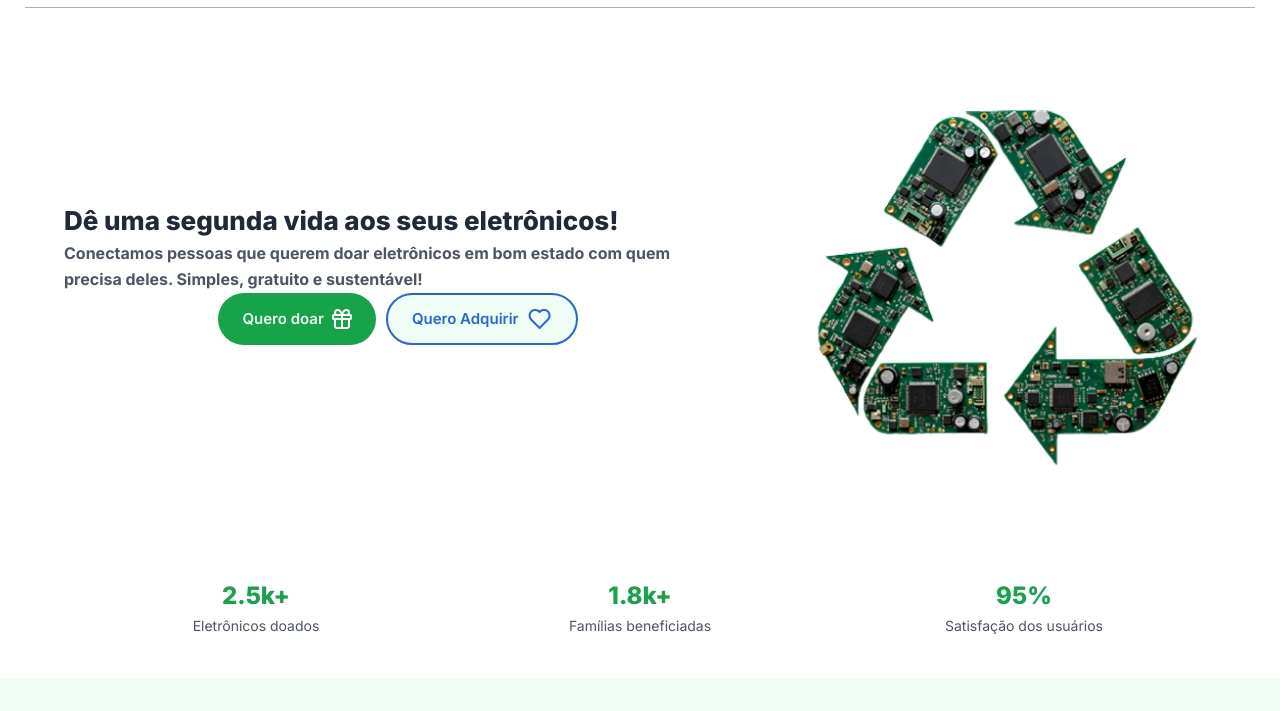
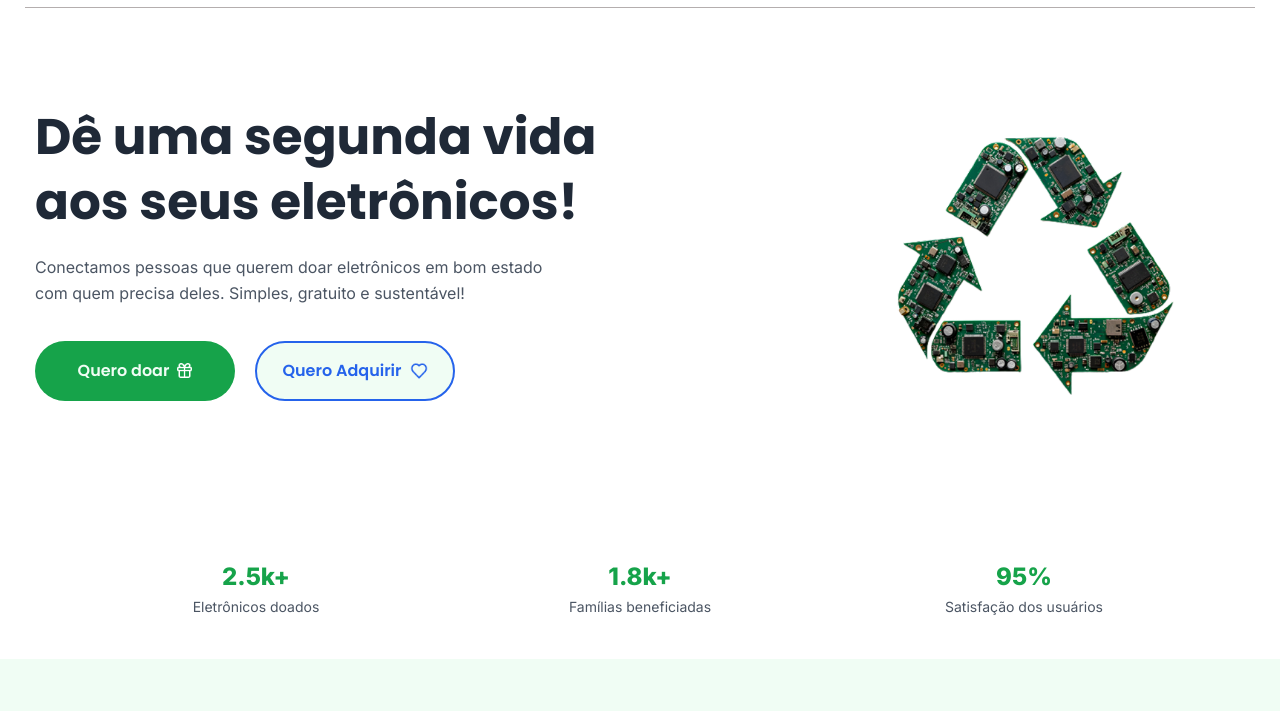
Before and after one commit to DeyvissonRobert/recicla-tech, a plain HTML site: page index.html in a window 1280 px wide. Shown: the part 89-800 px from the top of the page. Drawn offline with Linux system fonts and the light colour scheme.

Commit message:
Finalizando estilização do Hero

```diff
--- a/index.html
+++ b/index.html
@@ -38,11 +38,11 @@
     <main >
 
         <!-- Hero section -->
-        <section id="inicio">
+        <section class="poppis" id="inicio">
             <div class="container hero">
                 <div class="texto">
                     <h1>Dê uma segunda vida aos seus eletrônicos!</h1>
-                    <h4>Conectamos pessoas que querem doar eletrônicos em bom estado com quem precisa deles. Simples, gratuito e
+                    <h4 class="inter">Conectamos pessoas que querem doar eletrônicos em bom estado com quem precisa deles. Simples, gratuito e
                         sustentável!</h4>
 
                         <div class="botoes">
--- a/style.scss
+++ b/style.scss
@@ -41,17 +41,7 @@ img {
    VARIÁVEIS GERAIS
 =========================== */
 :root {
-  --verde: #16a34a;
-  --verde-claro: #21c05c;
-  --azul: #2563eb;
   --cinza: #e5e5e5;
-  --cinza-escuro: #4b5563;
-  --branco: #f0fdf4;
-  --preto: #1f2937;
-  --transition: 0.3s ease;
-  --container: 90%;
-  --max-width: 768px;
-
   --bg: #f0fdf4;
   --card: #f3f5f8;
   --title: #1f2937;
@@ -59,11 +49,12 @@ img {
   --green: #16a34a;
   --green-hover: #21c05c;
   --blue: #2563eb;
-  --footer-bg: #1f2937;
   --footer-txt: #9ca3af;
-  --line-footer: #4b5563;
   --radius: 7rem;
   --header-h-desktop: 10rem;
+  --transition: 0.3s ease;
+  --container: 90%;
+  --max-width: 768px;
 }
 
 /* ===========================
@@ -133,7 +124,7 @@ header .container {
 
 .btn-nav {
   background: var(--green);
-  color: var(--branco);
+  color: var(--bg);
   font-weight: 400;
   padding: 1rem 1.8rem;
   border-radius: var(--radius);
@@ -151,59 +142,77 @@ header .container {
   display: flex;
   flex-direction: column;
   align-items: center;
-  text-align: center;
-  padding: 4rem 0;
+  text-align: left;
+  padding: 2rem 0;
   gap: 2rem;
 }
 
 .hero h1 {
-  font-size: 2.6rem;
-  font-weight: 800;
-  color: var(--preto);
+  font-size: 3rem;
+  font-weight: 700;
+  color: var(--title);
+  margin-bottom: 1rem;
+  line-height: 1.3;
 }
 
 .hero h4 {
-  font-size: 1.6rem;
-  color: var(--cinza-escuro);
+  font-size: 1.1rem;
+  font-weight: 400;
+  color: var(--text);
   max-width: 60ch;
+  margin-bottom: 3.5rem;
 }
 
 .botoes {
   display: flex;
   justify-content: center;
-  gap: 1rem;
+  gap: 2rem;
 }
 
 .btn-primary,
 .btn-secondary {
   display: inline-flex;
   align-items: center;
+  justify-content: center;
   gap: 0.8rem;
-  font-size: 1.5rem;
-  font-weight: 600;
-  padding: 1.2rem 2.4rem;
+  font-size: 1rem;
+  font-weight: 400;
+  padding: 1rem 2rem;
   border-radius: var(--radius);
   transition: var(--transition);
+  width: 15rem;
 }
 
 .btn-primary {
-  background: var(--verde);
-  color: var(--branco);
-}
+  background: var(--green);
+  color: var(--bg);
 
-.btn-primary:hover {
-  background: var(--verde-claro);
+    img {
+    width: 1.5rem;
+  }
+
+    &:hover {
+      background: var(--green-hover);
+    }
 }
 
 .btn-secondary {
-  background: var(--branco);
-  border: 2px solid var(--azul);
-  color: var(--azul);
-}
+  background: var(--bg);
+  border: 2px solid var(--blue);
+  color: var(--blue);
 
-.btn-secondary:hover {
-  background: var(--azul);
-  color: var(--branco);
+    img {
+        width: 1.8rem;
+      }
+
+    &:hover {
+      background: var(--blue);
+      color: var(--bg);
+
+      img {
+        filter: brightness(10%) invert(100%);
+      }
+    }
 }
 
 .imagem-hero img {
@@ -228,13 +237,13 @@ header .container {
 
 .metricas h2 {
   font-size: 2.4rem;
-  color: var(--verde);
+  color: var(--green);
   font-weight: 800;
 }
 
 .metricas p {
   font-size: 1.4rem;
-  color: var(--cinza-escuro);
+  color: var(--text);
 }
 
 /* ===========================
@@ -423,7 +432,7 @@ header .container {
 }
 
 .depoimento {
-  background: var(--branco);
+  background: var(--bg);
   border: 1px solid var(--cinza);
   border-radius: 0.8rem;
   padding: 2rem;
@@ -451,7 +460,7 @@ header .container {
 
 #cta h3 {
   font-size: 1.6rem;
-  color: var(--cinza-escuro);
+  color: var(--text);
   margin: 1rem 0 2rem;
 }
 
@@ -460,7 +469,7 @@ header .container {
 =========================== */
 footer {
   background: #0f172a;
-  color: var(--branco);
+  color: var(--bg);
   font-size: 1.4rem;
 }
 
@@ -557,12 +566,36 @@ footer {
 
   .hero {
     flex-direction: row;
-    text-align: left;
-    justify-content: space-between;
+    justify-content: space-around;
+    margin: 6rem 3.5rem 8rem;
   }
 
+ .hero h1 {
+  font-size: 5rem;
+  margin-bottom: 2rem;
+  max-width: 75%;
+}
 
+.hero h4 {
+  font-size: 1.6rem;
+  max-width: 65%;
+}
 
+.botoes {
+  flex-direction: row;
+  justify-content: left;
+}
+
+.btn-primary,
+.btn-secondary {
+  width: 20rem;
+  font-size: 1.6rem;
+  padding: 1.5rem 2.5rem;
+}
+
+.imagem-hero img {
+  width: 100%;
+}
 
 
   /* hero horizontal */
@@ -573,32 +606,8 @@ footer {
   //   align-items: center;
   // }
 
-  .hero {
-    flex-direction: row;
-    align-items: center;
-    justify-content: space-between;
-    text-align: left;
-    gap: 3.2rem;
-  }
 
-  .hero .texto {
-    flex: 1;
-    padding-right: 3.2rem;
-  }
 
-  .imagem-hero {
-    flex: 0 0 42rem;
-    display: flex;
-    justify-content: center;
-  }
-
-  .imagem-hero img {
-    width: 100%;
-  }
-
-  .botoes {
-    flex-direction: row;
-  }
 
   /* como funciona - two columns */
   .cards-como-funciona {
```
Also changed, not shown: style.css, 1 other file.
